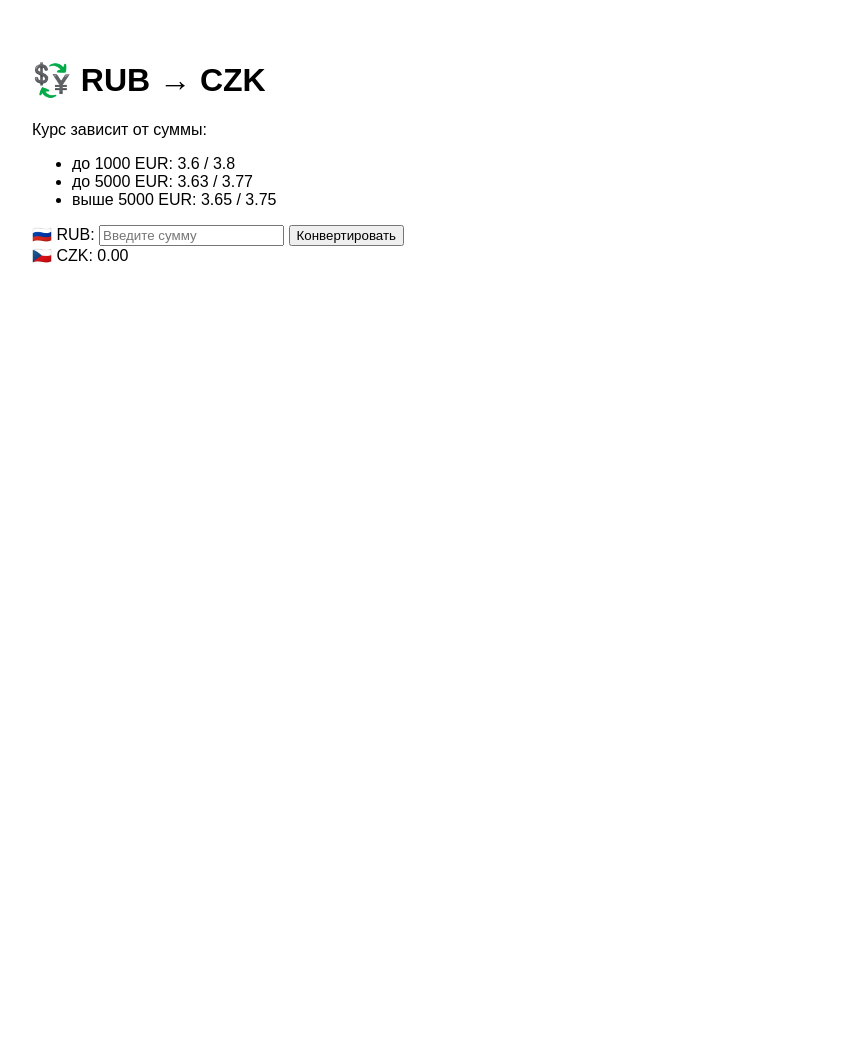
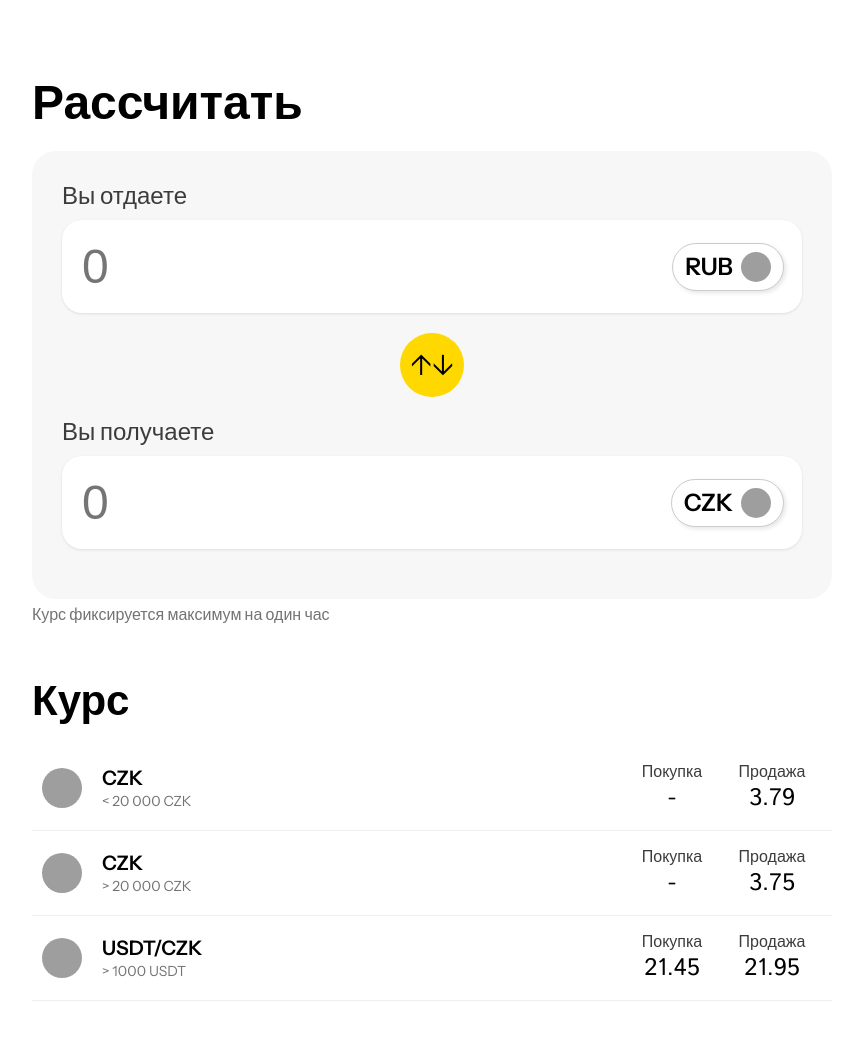
Before and after one commit to bibiboba1/converter, a Flask app: page / in a window 1280 px wide. Shown: the whole page, without its empty margins (208-1071 px from the left). Before the commit the page ends 263 px from the top, so only its background shows below. Run offline with Flask 3, Linux system fonts and the light colour scheme; grey boxes are pictures that could not be loaded.

Commit message:
Update index.html

```diff
--- a/templates/index.html
+++ b/templates/index.html
@@ -1,43 +1,103 @@
 <!DOCTYPE html>
 <html lang="ru">
 <head>
-    <meta charset="UTF-8">
-    <title>Конвертер RUB → CZK</title>
-    <link rel="stylesheet" href="/static/style.css?v=5">
+  <meta charset="UTF-8" />
+  <title>Конвертер RUB → CZK</title>
+  <link rel="stylesheet" href="/static/style.css?v=1" />
+  <link href="https://fonts.googleapis.com/css2?family=Instrument+Sans:wght@400;500;600;700&family=Istok+Web&display=swap" rel="stylesheet">
 </head>
 <body>
-    <div class="container">
-        <h1>💱 RUB → CZK</h1>
-        <p class="rate-info">Курс зависит от суммы:</p>
-        <ul>
-            <li>до 1000 EUR: 3.6 / 3.8</li>
-            <li>до 5000 EUR: 3.63 / 3.77</li>
-            <li>выше 5000 EUR: 3.65 / 3.75</li>
-        </ul>
+  <div class="container">
+    <h1 class="title">Рассчитать</h1>
 
-        <div class="form">
-            <label>🇷🇺 RUB:</label>
-            <input type="number" id="rub" placeholder="Введите сумму">
-            <button onclick="convert()">Конвертировать</button>
+    <div class="card">
+      <div class="label">Вы отдаете</div>
+      <div class="input-group">
+        <input type="number" id="rubInput" placeholder="0" />
+        <div class="currency">
+          RUB
+          <img src="https://flagcdn.com/w40/ru.png" alt="RUB" />
         </div>
+      </div>
 
-        <div class="result">
-            <label>🇨🇿 CZK:</label>
-            <span id="czk">0.00</span>
+      <div class="swap-button">↑↓</div>
+
+      <div class="label">Вы получаете</div>
+      <div class="input-group">
+        <input type="text" id="czkOutput" placeholder="0" readonly />
+        <div class="currency">
+          CZK
+          <img src="https://flagcdn.com/w40/cz.png" alt="CZK" />
         </div>
+      </div>
     </div>
 
-    <script>
-        async function convert() {
-            const amount = document.getElementById('rub').value;
-            const response = await fetch("/convert", {
-                method: "POST",
-                headers: {'Content-Type': 'application/json'},
-                body: JSON.stringify({amount})
-            });
-            const data = await response.json();
-            document.getElementById("czk").textContent = data.czk;
-        }
-    </script>
+    <p class="subtext">Курс фиксируется максимум на один час</p>
+
+    <h2 class="section-title">Курс</h2>
+
+    <div class="rate-row">
+      <img src="https://flagcdn.com/w40/cz.png" alt="czk" />
+      <div class="rate-name">
+        <div>CZK</div>
+        <small>&lt; 20 000 CZK</small>
+      </div>
+      <div class="rate-value">
+        <div class="rate-label">Покупка</div>
+        <div class="rate-num">-</div>
+      </div>
+      <div class="rate-value">
+        <div class="rate-label">Продажа</div>
+        <div class="rate-num">3.79</div>
+      </div>
+    </div>
+
+    <div class="rate-row">
+      <img src="https://flagcdn.com/w40/cz.png" alt="czk" />
+      <div class="rate-name">
+        <div>CZK</div>
+        <small>&gt; 20 000 CZK</small>
+      </div>
+      <div class="rate-value">
+        <div class="rate-label">Покупка</div>
+        <div class="rate-num">-</div>
+      </div>
+      <div class="rate-value">
+        <div class="rate-label">Продажа</div>
+        <div class="rate-num">3.75</div>
+      </div>
+    </div>
+
+    <div class="rate-row">
+      <img src="https://cryptologos.cc/logos/tether-usdt-logo.png?v=032" alt="usdt" />
+      <div class="rate-name">
+        <div>USDT/CZK</div>
+        <small>&gt; 1000 USDT</small>
+      </div>
+      <div class="rate-value">
+        <div class="rate-label">Покупка</div>
+        <div class="rate-num">21.45</div>
+      </div>
+      <div class="rate-value">
+        <div class="rate-label">Продажа</div>
+        <div class="rate-num">21.95</div>
+      </div>
+    </div>
+  </div>
+
+  <script>
+    const rubInput = document.getElementById("rubInput");
+    const czkOutput = document.getElementById("czkOutput");
+
+    rubInput.addEventListener("input", function () {
+      const rubValue = parseFloat(rubInput.value);
+      const rate = 3.75;
+      if (!isNaN(rubValue)) {
+        czkOutput.value = (rubValue / rate).toFixed(2);
+      } else {
+        czkOutput.value = "";
+      }
+    });
+  </script>
 </body>
 </html>
```
